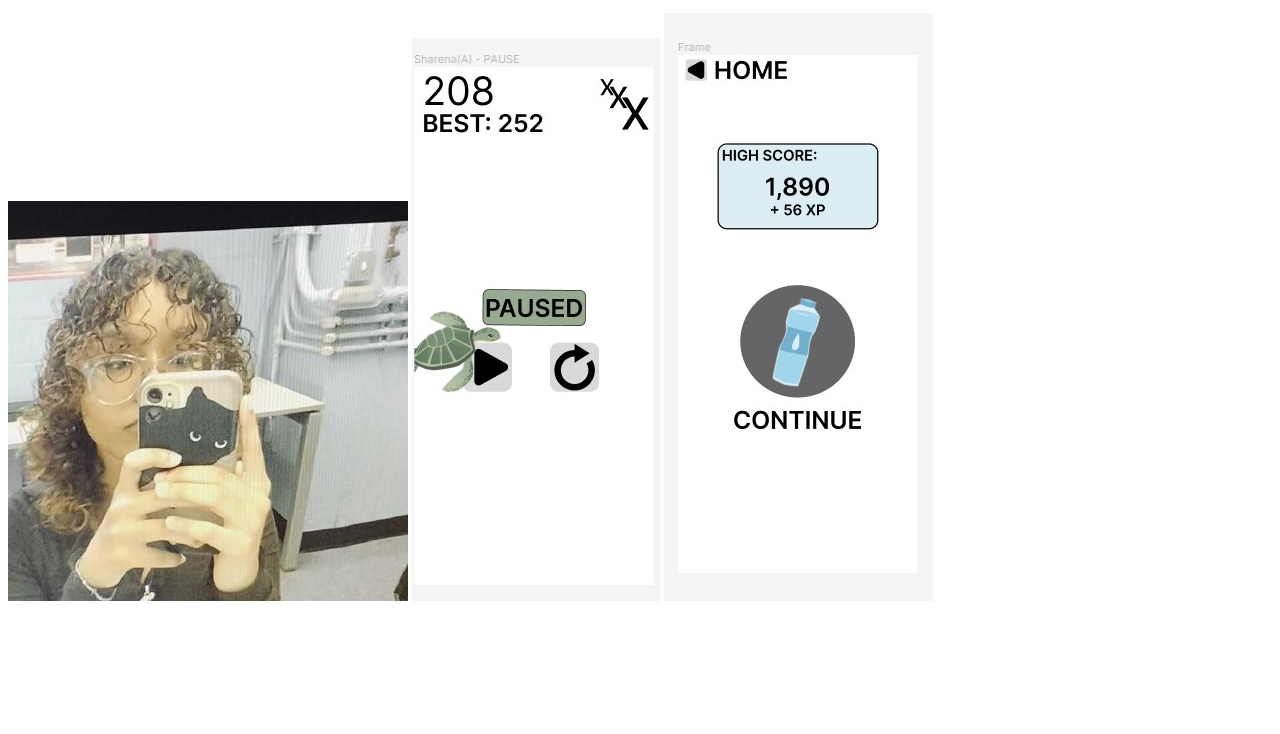
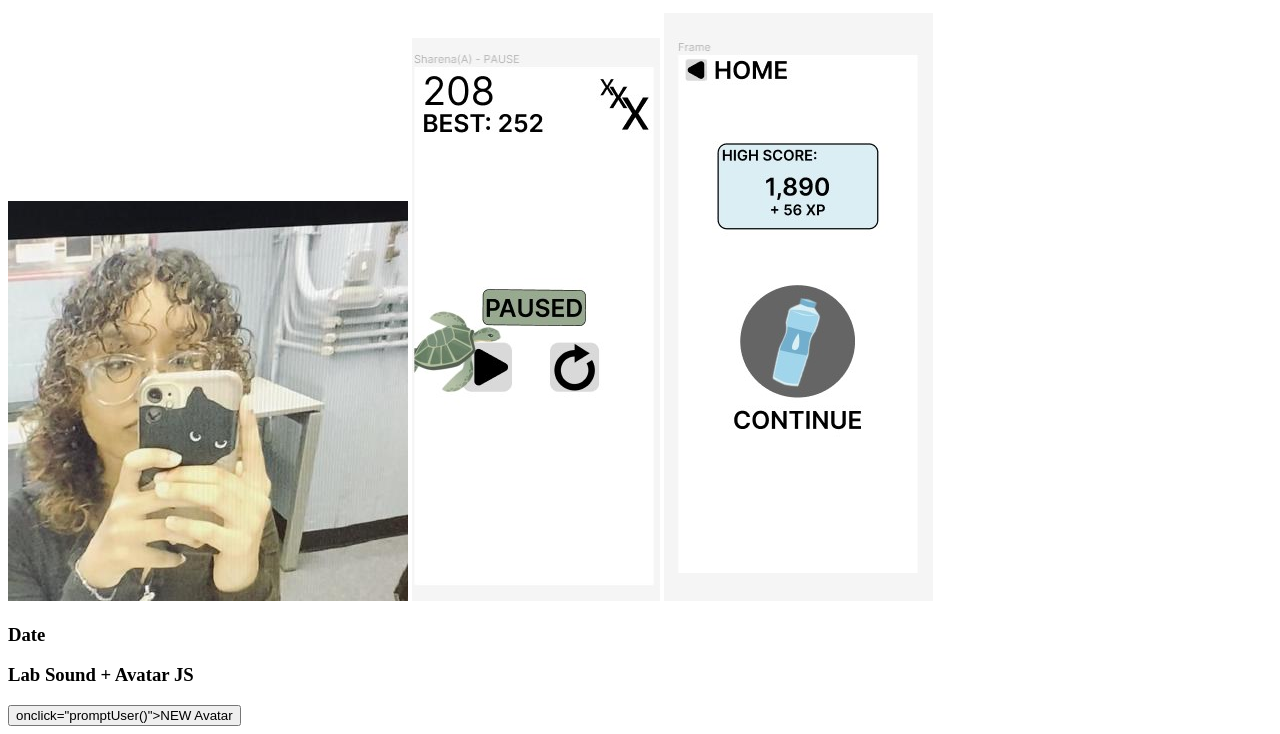
Before and after one commit to sharenaa/DesignLeagueTeam, a plain HTML site: page sharena.html in a window 1280 px wide. Shown: the part 119-853 px from the top of the page. Before the commit the page ends 800 px from the top, so only its background shows below. Drawn offline with Linux system fonts and the light colour scheme; a web font is replaced by a local one.

Commit message:
Update sharena.html

```diff
--- a/sharena.html
+++ b/sharena.html
@@ -17,5 +17,16 @@
   <img src="me.jpg">
    <img src="1.jpg">
    <img src=2.jpg>
+    <div class="wrapper">
+        <div class="top-container">
+        <div class="lab-info">
+    <h3>Date</h3>
+         <h3>Lab Sound + Avatar JS</h3>
+        </div>
+            <div class="btns-container">
+                <button> onclick="promptUser()">NEW Avatar</button>
+            </div>
+    </div>
+</div>
 </body>
 </html>
```
